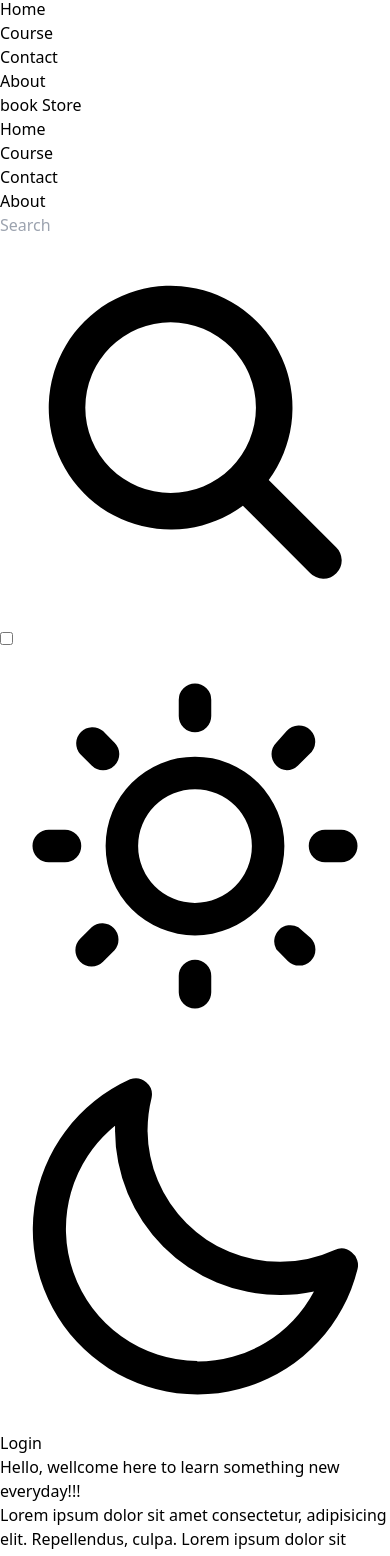
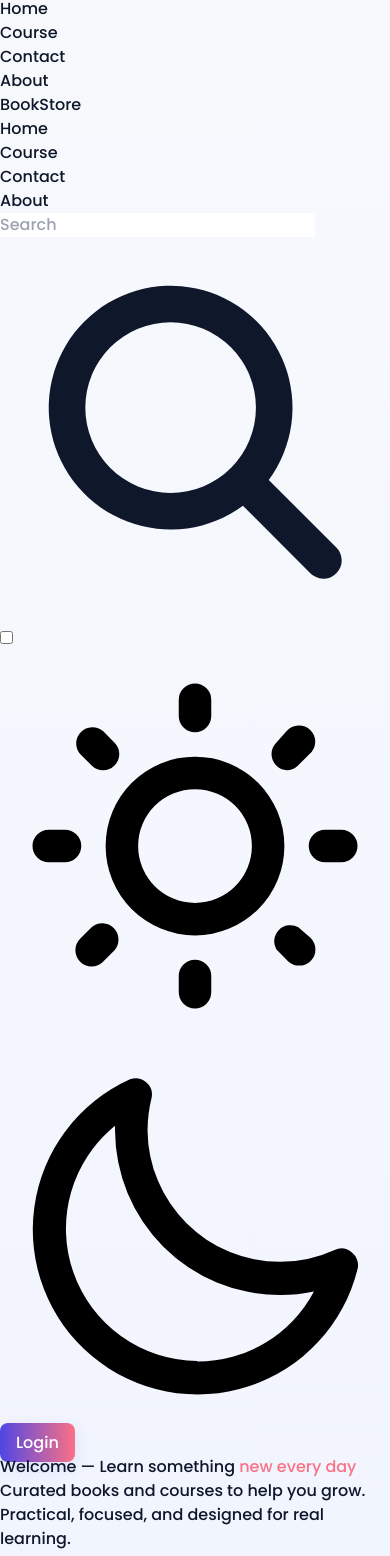
Before and after one commit to gopalchouhan03/bookStore, a React app in the folder frontend/: page / in a window 390 px wide. Shown: the part 393-1949 px from the top of the page. Built offline with nearby package versions, Linux system fonts and the light colour scheme; no server answers; the HTML template or start-up script is replaced by a standard one.

Commit message:
fix(frontend): palette, cards, navbar, public asset imports; fix(scrollbar); chore(backend): move nodemon to devDependencies

```diff
--- a/frontend/src/components/Banner.jsx
+++ b/frontend/src/components/Banner.jsx
@@ -1,37 +1,39 @@
 import React from 'react'
-import Book from '../../public/book.jpg'
+const Book = '/book.jpg';
 
 export default function Banner() {
     return (
         <>
-            <div className='max-w-screen-2xl container mx-auto md:px-20 px-4 flex flex-col md:flex-row my-6'>
+            <div className='max-w-screen-2xl container mx-auto md:px-20 px-4 flex flex-col md:flex-row items-center my-10'>
 
-                <div className='order-2 md:order-1 w-full md:w-1/2 mt-12 md:mt-28'>
-                    <div className=' space-y-12'>
+                <div className='w-full md:w-1/2 order-2 md:order-1 mt-8 md:mt-0'>
+                    <div className='space-y-6'>
+                        <h1 className='text-4xl md:text-5xl font-extrabold leading-tight'>Welcome — Learn something <span className='text-accent'>new every day</span></h1>
 
-                        <h1 className='text-4xl font-bold'>Hello, wellcome here to learn something <span className='text-pink-500'>new everyday!!!</span></h1>
+                        <p className='text-lg text-slate-600'>Curated books and courses to help you grow. Practical, focused, and designed for real learning.</p>
 
-                        <p className='text-xl font-semibold'>Lorem ipsum dolor sit amet consectetur, adipisicing elit. Repellendus, culpa. Lorem ipsum dolor sit amet.</p>
-
-                        <label className="input input-bordered flex items-center gap-2">
+                        <div className='flex gap-3 items-center'>
+                            <label className="input input-bordered flex items-center gap-2 w-full md:w-2/3">
                                 <svg
                                     xmlns="http://www.w3.org/2000/svg"
                                     viewBox="0 0 16 16"
                                     fill="currentColor"
                                     className="h-4 w-4 opacity-70">
-                                <path
-                                    d="M2.5 3A1.5 1.5 0 0 0 1 4.5v.793c.026.009.051.02.076.032L7.674 8.51c.206.1.446.1.652 0l6.598-3.185A.755.755 0 0 1 15 5.293V4.5A1.5 1.5 0 0 0 13.5 3h-11Z" />
-                                <path
-                                    d="M15 6.954 8.978 9.86a2.25 2.25 0 0 1-1.956 0L1 6.954V11.5A1.5 1.5 0 0 0 2.5 13h11a1.5 1.5 0 0 0 1.5-1.5V6.954Z" />
+                                    <path d="M2.5 3A1.5 1.5 0 0 0 1 4.5v.793c.026.009.051.02.076.032L7.674 8.51c.206.1.446.1.652 0l6.598-3.185A.755.755 0 0 1 15 5.293V4.5A1.5 1.5 0 0 0 13.5 3h-11Z" />
+                                    <path d="M15 6.954 8.978 9.86a2.25 2.25 0 0 1-1.956 0L1 6.954V11.5A1.5 1.5 0 0 0 2.5 13h11a1.5 1.5 0 0 0 1.5-1.5V6.954Z" />
                                 </svg>
-                            <input type="text" className="grow" placeholder="Email" />
+                                <input type="text" className="grow bg-transparent outline-none" placeholder="Email" />
                             </label>
+
+                            <button className="btn-accent font-medium">Get Started</button>
                         </div>
-                    <button className="btn btn-secondary mt-6">Get Started</button>
+                    </div>
                 </div>
 
-                <div className='order-1 w-full md:w-1/2 mt-6 ml-6'>
-                    <img src={Book} alt="/" className='w-100 h-100' />
+                <div className='order-1 md:order-2 w-full md:w-1/2 flex justify-center'>
+                    <div className='w-72 h-72 md:w-96 md:h-96 rounded-xl overflow-hidden shadow-2xl glass flex items-center justify-center'>
+                        <img src={Book} alt="cover" className='object-cover w-full h-full' />
+                    </div>
                 </div>
             </div>
         </>
--- a/frontend/src/components/Footer.jsx
+++ b/frontend/src/components/Footer.jsx
@@ -3,55 +3,33 @@ import React from 'react'
 export default function Footer() {
     return (
         <>
-            <div className=''>
-                <hr />
-                <footer className="footer footer-center text-base-content rounded p-10">
-                    <nav className="grid grid-flow-col gap-4">
-                        <a className="link link-hover">About us</a>
-                        <a className="link link-hover">Contact</a>
-                        <a className="link link-hover">Jobs</a>
-                        <a className="link link-hover">Press kit</a>
-                    </nav>
-                    <nav>
-                        <div className="grid grid-flow-col gap-4">
-                            <a>
-                                <svg
-                                    xmlns="http://www.w3.org/2000/svg"
-                                    width="24"
-                                    height="24"
-                                    viewBox="0 0 24 24"
-                                    className="fill-current">
-                                    <path
-                                        d="M24 4.557c-.883.392-1.832.656-2.828.775 1.017-.609 1.798-1.574 2.165-2.724-.951.564-2.005.974-3.127 1.195-.897-.957-2.178-1.555-3.594-1.555-3.179 0-5.515 2.966-4.797 6.045-4.091-.205-7.719-2.165-10.148-5.144-1.29 2.213-.669 5.108 1.523 6.574-.806-.026-1.566-.247-2.229-.616-.054 2.281 1.581 4.415 3.949 4.89-.693.188-1.452.232-2.224.084.626 1.956 2.444 3.379 4.6 3.419-2.07 1.623-4.678 2.348-7.29 2.04 2.179 1.397 4.768 2.212 7.548 2.212 9.142 0 14.307-7.721 13.995-14.646.962-.695 1.797-1.562 2.457-2.549z"></path>
-                                </svg>
-                            </a>
-                            <a>
-                                <svg
-                                    xmlns="http://www.w3.org/2000/svg"
-                                    width="24"
-                                    height="24"
-                                    viewBox="0 0 24 24"
-                                    className="fill-current">
-                                    <path
-                                        d="M19.615 3.184c-3.604-.246-11.631-.245-15.23 0-3.897.266-4.356 2.62-4.385 8.816.029 6.185.484 8.549 4.385 8.816 3.6.245 11.626.246 15.23 0 3.897-.266 4.356-2.62 4.385-8.816-.029-6.185-.484-8.549-4.385-8.816zm-10.615 12.816v-8l8 3.993-8 4.007z"></path>
-                                </svg>
-                            </a>
-                            <a>
-                                <svg
-                                    xmlns="http://www.w3.org/2000/svg"
-                                    width="24"
-                                    height="24"
-                                    viewBox="0 0 24 24"
-                                    className="fill-current">
-                                    <path
-                                        d="M9 8h-3v4h3v12h5v-12h3.642l.358-4h-4v-1.667c0-.955.192-1.333 1.115-1.333h2.885v-5h-3.808c-3.596 0-5.192 1.583-5.192 4.615v3.385z"></path>
-                                </svg>
-                            </a>
+            <div className='mt-12'>
+                <footer className="w-full text-slate-600 py-10">
+                    <div className='max-w-screen-2xl container mx-auto md:px-20 px-4 flex flex-col md:flex-row items-center justify-between gap-6'>
+                        <div className='text-center md:text-left'>
+                            <h3 className='text-lg font-semibold'>BookStore</h3>
+                            <p className='text-sm text-gray-500'>Handpicked books to help you grow.</p>
                         </div>
-                    </nav>
-                    <aside>
-                        <p>Copyright © {new Date().getFullYear()} - All right reserved by ACME Industries Ltd</p>
-                    </aside>
+
+                        <nav className='flex gap-4'>
+                            <a className='text-sm hover:underline'>About</a>
+                            <a className='text-sm hover:underline'>Contact</a>
+                            <a className='text-sm hover:underline'>Jobs</a>
+                        </nav>
+
+                        <div className='flex gap-3'>
+                            <button className='p-2 rounded-md bg-gray-100 hover:bg-gray-200'>
+                                <svg xmlns="http://www.w3.org/2000/svg" width="20" height="20" viewBox="0 0 24 24" className="fill-current"><path d="M24 4.557c-.883.392-1.832.656-2.828.775 1.017-.609 1.798-1.574 2.165-2.724-.951.564-2.005.974-3.127 1.195-.897-.957-2.178-1.555-3.594-1.555-3.179 0-5.515 2.966-4.797 6.045-4.091-.205-7.719-2.165-10.148-5.144-1.29 2.213-.669 5.108 1.523 6.574-.806-.026-1.566-.247-2.229-.616-.054 2.281 1.581 4.415 3.949 4.89-.693.188-1.452.232-2.224.084.626 1.956 2.444 3.379 4.6 3.419-2.07 1.623-4.678 2.348-7.29 2.04 2.179 1.397 4.768 2.212 7.548 2.212 9.142 0 14.307-7.721 13.995-14.646.962-.695 1.797-1.562 2.457-2.549z"/></svg>
+                            </button>
+                            <button className='p-2 rounded-md bg-gray-100 hover:bg-gray-200'>
+                                <svg xmlns="http://www.w3.org/2000/svg" width="20" height="20" viewBox="0 0 24 24" className="fill-current"><path d="M19.615 3.184c-3.604-.246-11.631-.245-15.23 0-3.897.266-4.356 2.62-4.385 8.816.029 6.185.484 8.549 4.385 8.816 3.6.245 11.626.246 15.23 0 3.897-.266 4.356-2.62 4.385-8.816-.029-6.185-.484-8.549-4.385-8.816zm-10.615 12.816v-8l8 3.993-8 4.007z"/></svg>
+                            </button>
+                        </div>
+                    </div>
+
+                    <div className='mt-8 border-t pt-6 text-center text-sm text-gray-400'>
+                        Copyright © {new Date().getFullYear()} - All rights reserved.
+                    </div>
                 </footer>
             </div>
         </>
--- a/frontend/src/components/FreeBook.jsx
+++ b/frontend/src/components/FreeBook.jsx
@@ -1,5 +1,4 @@
 import React, { useEffect, useState } from 'react'
-import List from "../public/list.json";
 
 import "slick-carousel/slick/slick.css";
 import "slick-carousel/slick/slick-theme.css";
@@ -12,7 +11,7 @@ export default function FreeBook() {
     useEffect(() =>{
        const getBook = async() => {
           try{
-             const res = await axios.get("http://localhost:4001/book");
+             const res = await axios.get("https://bookstore-4cmg.onrender.com/book");
              const data = res.data.filter((data) => data.category === "Free");
              console.log(data);
              setBook(data);
--- a/frontend/src/components/Login.jsx
+++ b/frontend/src/components/Login.jsx
@@ -11,7 +11,7 @@ function Login() {
             email:data.email,
             password:data.password,
         }
-        await axios.post("http://localhost:4001/user/login", userInfo)
+        await axios.post("https://bookstore-4cmg.onrender.com/user/login", userInfo)
         .then((res)=>{
             console.log(res.data);
             if(res.data){
@@ -59,7 +59,7 @@ function Login() {
                    </div>
 
                    <div className='flex justify-around mt-4'>
-                    <button className='bg-pink-500 rounded-md px-3 py-1 text-white hover:bg-pink-700 duration-200'>
+                    <button className='btn-accent rounded-md px-3 py-1 text-white'>
                         Login
                     </button>
                     <p>Not registered ?<Link to='/signup' className='underline text-blue-500 cursor-pointer'>Signup</Link></p>
--- a/frontend/src/components/Navbar.jsx
+++ b/frontend/src/components/Navbar.jsx
@@ -39,16 +39,16 @@ export default function Navbar() {
 
     const NavItem =
         <>
-            <li><a href='/'>Home</a></li>
-            <li><a href='/course'>Course</a></li>
-            <li><a>Contact</a></li>
-            <li><a>About</a></li>
+            <li><a href='/' className="px-3 py-2 rounded-md hover:bg-slate-100">Home</a></li>
+            <li><a href='/course' className="px-3 py-2 rounded-md hover:bg-slate-100">Course</a></li>
+            <li><a className="px-3 py-2 rounded-md hover:bg-slate-100">Contact</a></li>
+            <li><a className="px-3 py-2 rounded-md hover:bg-slate-100">About</a></li>
         </>
 
     return (
         <>
-            <div className={`max-w-screen-2xl container mx-auto md:px-20 px-4 fixed top-0 left-0 right-0 z-50 ${sticky ? "sticky-navbar shadow-md bg-base-200 duration-300 transition-all ease-in-out" : ""}`}>
-                <div className="navbar">
+            <div className={`max-w-screen-2xl container mx-auto md:px-20 px-4 fixed top-0 left-0 right-0 z-50 ${sticky ? "shadow-md bg-white/95 backdrop-blur-sm duration-300 transition-all ease-in-out" : "bg-white/40 backdrop-blur-sm"}`}>
+                <div className="flex items-center justify-between py-3 text-slate-800">
                     <div className="navbar-start">
                         <div className="dropdown">
                             <div tabIndex={0} role="button" className="btn btn-ghost lg:hidden">
@@ -71,17 +71,17 @@ export default function Navbar() {
                                 {NavItem}
                             </ul>
                         </div>
-                        <a className="text-2xl font-bold cursor-pointer">book Store</a>
+                        <a className="text-2xl font-bold tracking-tight cursor-pointer text-slate-900">BookStore</a>
                     </div>
-                    <div className="space-x-3 navbar-end">
-                        <div className="hidden navbar-center lg:flex">
-                            <ul className="px-1 menu menu-horizontal">
+                    <div className="flex items-center space-x-3">
+                        <div className="items-center hidden lg:flex">
+                            <ul className="flex space-x-2 text-slate-700">
                                 {NavItem}
                             </ul>
                         </div>
                         <div className='hidden md:block'>
-                            <label className="flex items-center gap-2 px-3 py-2 border rounded-md ">
-                                <input type="text" className="outline-none grow" placeholder="Search" />
+                            <label className="flex items-center gap-2 px-3 py-2 bg-white border rounded-md">
+                                <input type="text" className="bg-transparent outline-none grow" placeholder="Search" />
                                 <svg
                                     xmlns="http://www.w3.org/2000/svg"
                                     viewBox="0 0 16 16"
@@ -128,7 +128,7 @@ export default function Navbar() {
                         {
                             authUser ? (<logout />) : (
                                 <div className="">
-                                    <a className="px-3 py-2 ml-2 text-white duration-300 bg-black rounded-md cursor-pointer hover:bg-slate-800"
+                                    <a className="px-3 py-2 ml-2 text-white duration-300 rounded-md cursor-pointer btn-accent"
                                         onClick={() => document.getElementById("my_modal_3").showModal()}>Login</a> <Login />
                                 </div>
                             )
--- a/frontend/src/index.css
+++ b/frontend/src/index.css
@@ -7,3 +7,68 @@
 body{
 
 }
+
+:root{
+	--bg-start: #f8fafc;
+	--bg-end: #eef2ff;
+	/* Palette */
+	--primary: #4f46e5; /* indigo-600 */
+	--accent: #fb7185;  /* rose-400 */
+	--accent-2: #f97316; /* orange-500 for pop */
+	--muted: #64748b; /* slate-500 */
+	--card: #ffffff;
+}
+
+body{
+	font-family: 'Poppins', system-ui, -apple-system, 'Segoe UI', Roboto, 'Helvetica Neue', Arial;
+	-webkit-font-smoothing:antialiased;
+	-moz-osx-font-smoothing:grayscale;
+	background: linear-gradient(180deg, var(--bg-start) 0%, var(--bg-end) 100%);
+	color: rgba(15,23,42,1);
+}
+
+.modern-card{
+	border-radius: 12px;
+}
+
+.glass {
+	background: rgba(255,255,255,0.6);
+	backdrop-filter: blur(6px);
+}
+
+.muted{ color: rgba(99,102,241,0.8); }
+
+/* Palette helpers */
+.text-accent{ color: var(--accent); }
+.text-primary{ color: var(--primary); }
+.text-muted{ color: var(--muted); }
+
+.btn-accent{
+	background: linear-gradient(90deg,var(--primary),var(--accent));
+	color: white;
+	padding: .5rem 1rem;
+	border-radius: .5rem;
+	box-shadow: 0 6px 18px rgba(79,70,229,0.12);
+}
+.btn-accent:hover{ opacity: .95 }
+
+.bg-card{ background: var(--card); border-radius: 12px; box-shadow: 0 6px 18px rgba(2,6,23,0.06); }
+
+/* Scrollbar styling: uses color-mix with currentColor for subtle themed thumb */
+* {
+	scrollbar-color: color-mix(in oklch, currentColor 35%, transparent) transparent;
+	scrollbar-width: thin;
+}
+
+/* WebKit browsers */
+*::-webkit-scrollbar { width: 10px; height: 10px; }
+*::-webkit-scrollbar-track { background: transparent; }
+*::-webkit-scrollbar-thumb {
+	background: color-mix(in oklch, currentColor 35%, transparent);
+	border-radius: 9999px;
+	border: 3px solid transparent;
+	background-clip: padding-box;
+}
+
+/* Fallback for older browsers: use primary with low opacity */
+*::-webkit-scrollbar-thumb{ background: rgba(79,70,229,0.18); }
```
Also changed, not shown: frontend/src/components/Cards.jsx (+17 -15 lines), frontend/src/components/Course.jsx (+6 -6 lines), frontend/src/components/Signup.jsx (+9 -9 lines). Lines whose indentation alone changed are shown as unchanged.
